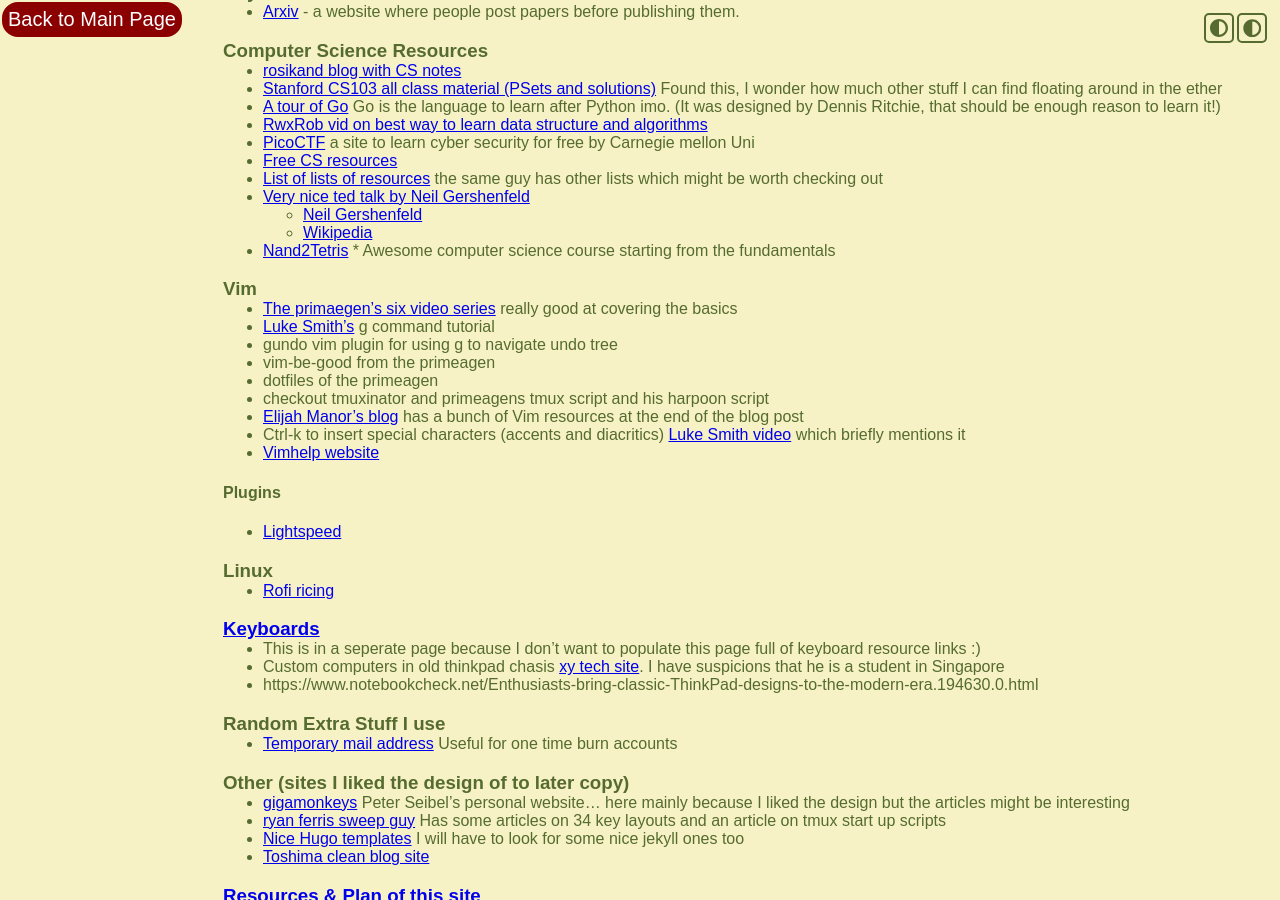
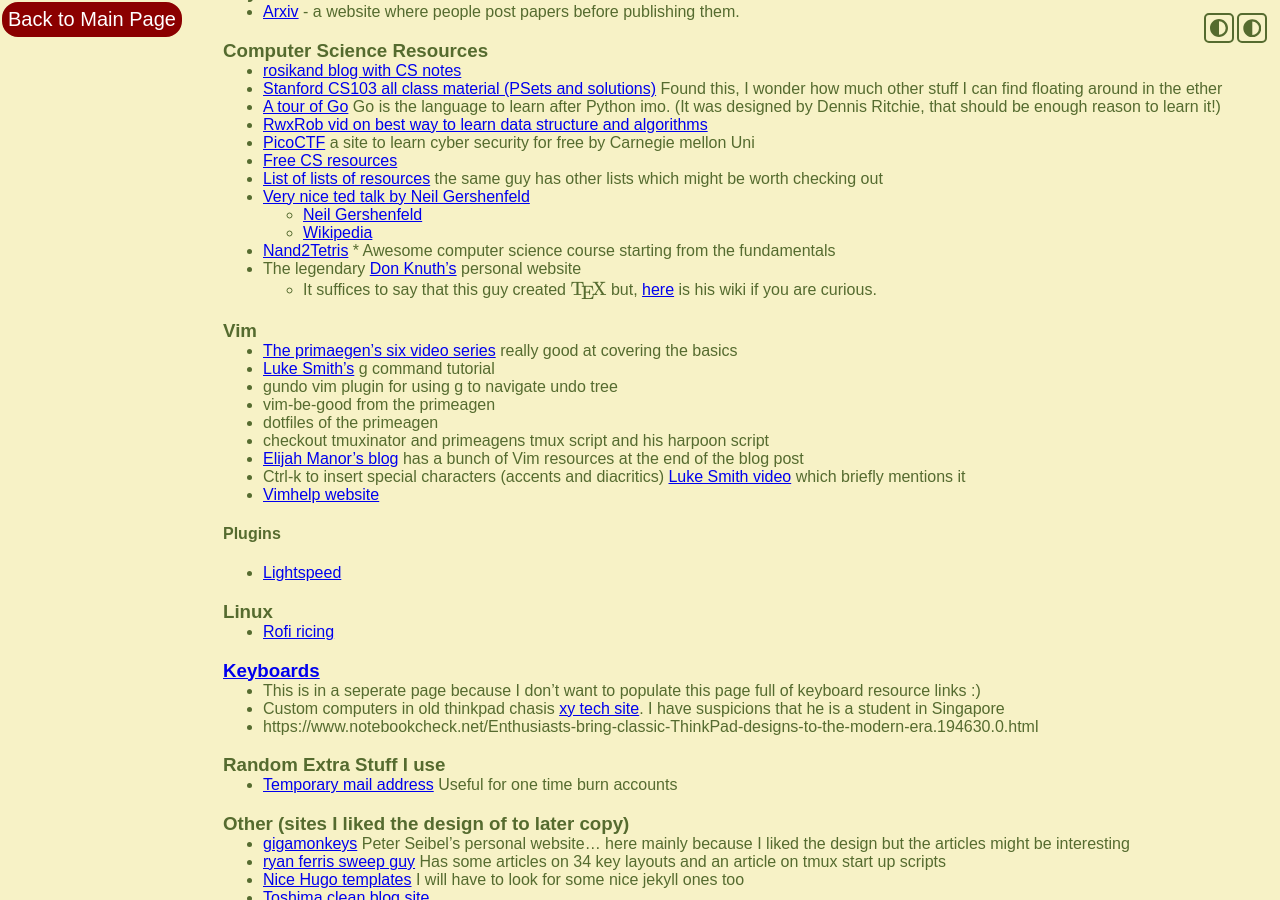
Before and after one commit to GiulianoPalazzi/giulianopalazzi.github.io, a Jekyll site: the page built from resources/cool_resources.md, in a window 1280 px wide and 900 px high, scrolled down 2535 px. Built offline with Jekyll 4.4.1, drawn with Linux system fonts in a browser that asks for light colours; nearby versions of some CDN libraries.

Commit message:
added donald knuth's personal website

```diff
--- a/resources/cool_resources.md
+++ b/resources/cool_resources.md
@@ -118,6 +118,8 @@
 	* [Neil Gershenfeld](https://www.google.com/search?q=neil+gershenfeld&oq=Neil+Gershenfeld&aqs=chrome.0.0i355i512j46i512j0i512l2j0i22i30l3j69i60.1314j0j7&sourceid=chrome&ie=UTF-8){:target="_blank"}
 	* [Wikipedia](https://en.wikipedia.org/wiki/Neil_Gershenfeld){:target="_blank"}
 * [Nand2Tetris](https://www.nand2tetris.org/ ){:target="_blank"} * Awesome computer science course starting from the fundamentals
+* The legendary [Don Knuth's](https://www-cs-faculty.stanford.edu/~knuth/index.html){:target="\_blank"} personal website
+	* It suffices to say that this guy created $\TeX$ but, [here](https://en.wikipedia.org/wiki/Donald_Knuth){:target="\_blank"} is his wiki if you are curious.
 
 
 ### Vim
```
